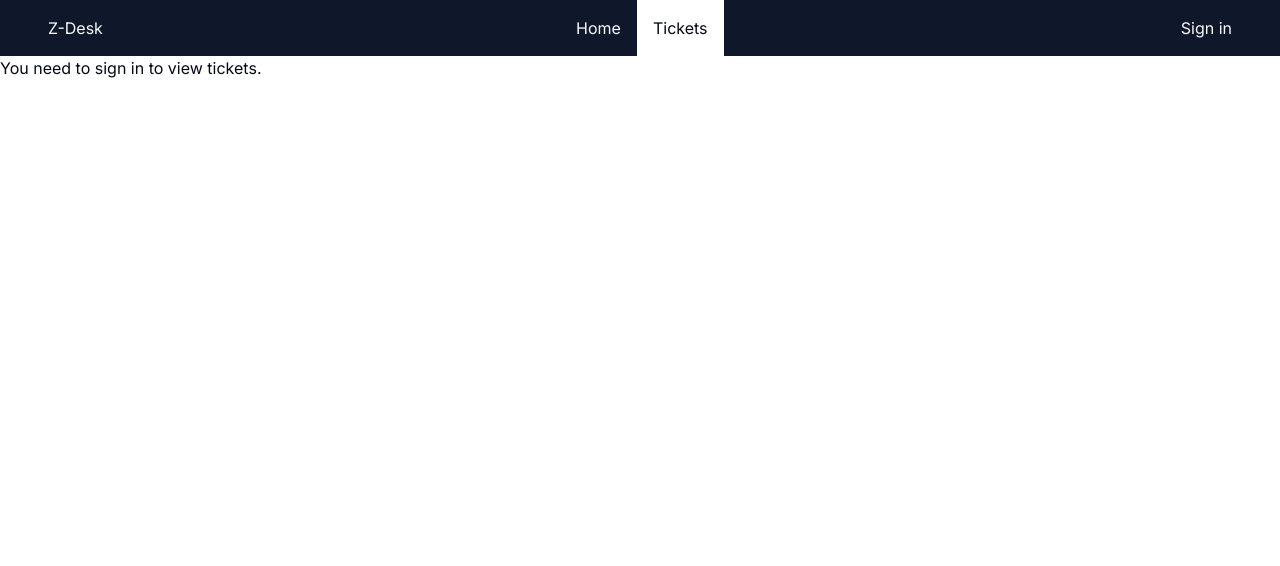
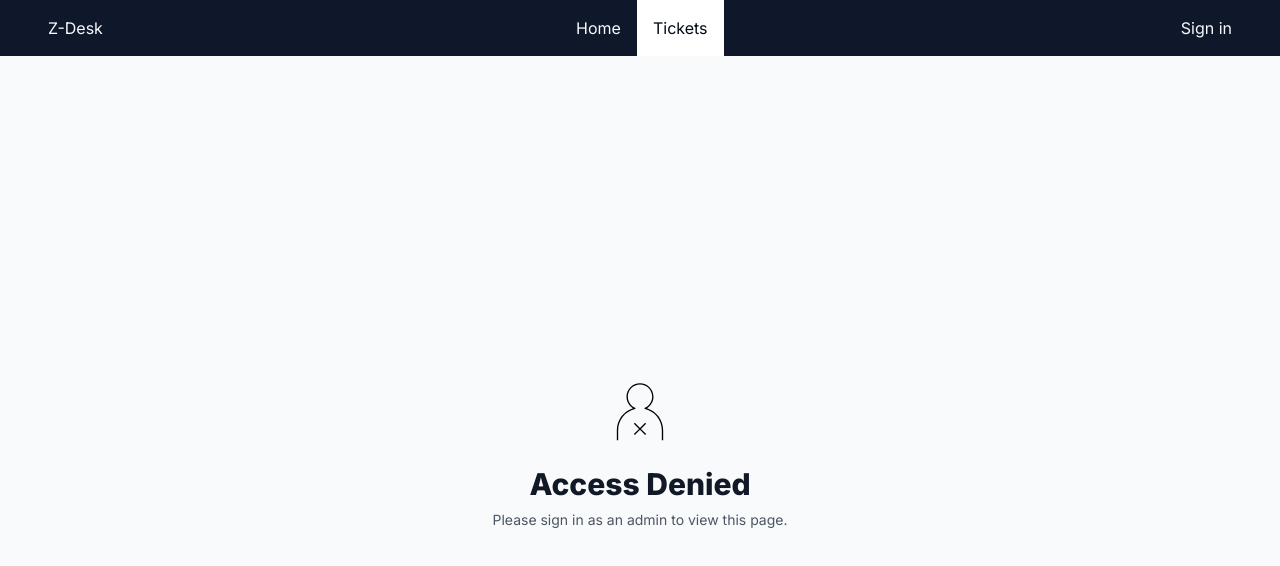
Before and after one commit to davidtskhvedadze/z-desk, a Next.js app: page /tickets in a window 1280 px wide. Shown: the top 566 px of the page. Built offline with nearby package versions, Linux system fonts and the light colour scheme.

Commit message:
Create acess denied page

```diff
--- a/src/app/tickets/page.tsx
+++ b/src/app/tickets/page.tsx
@@ -3,6 +3,7 @@
 import { TicketCard } from "@/components/TicketCard";
 import { useState, useEffect } from "react";
 import { useHasToken } from "../layout";
+import { InvalidPage } from "@/components/InvalidPage";
 
 
  enum TicketStatus {
@@ -44,7 +45,7 @@ const [tickets, setTickets] = useState<Ticket[]>([]);
                     <TicketCard key={ticket.id} {...ticket} />
                 ))
             ) : (
-                <p>You need to sign in to view tickets.</p>
+                <InvalidPage />
             )}
         </div>
     );
--- /dev/null
+++ b/src/components/InvalidPage.tsx
@@ -0,0 +1,22 @@
+
+
+import Image from "next/image";
+import UnAuthorizedLogo from "../../public/unauthorized-user-access-svgrepo-com.svg"
+
+export function InvalidPage() {
+  return (
+    <div className="min-h-screen flex items-center justify-center bg-gray-50 py-12 px-4 sm:px-6 lg:px-8">
+      <div className="max-w-md w-full space-y-8">
+        <div>
+          <Image className="mx-auto" src={UnAuthorizedLogo} alt="Workflow" width={60} height={60}/>
+          <h2 className="mt-6 text-center text-3xl font-extrabold text-gray-900">
+          Access Denied
+          </h2>
+          <p className="mt-2 text-center text-sm text-gray-600">
+          Please sign in as an admin to view this page.
+          </p>
+        </div>
+      </div>
+    </div>
+  );
+}
```
Also changed, not shown: public/unauthorized-user-access-svgrepo-com.svg (added), 1 other file (tests, documents, lock files or other folders).
